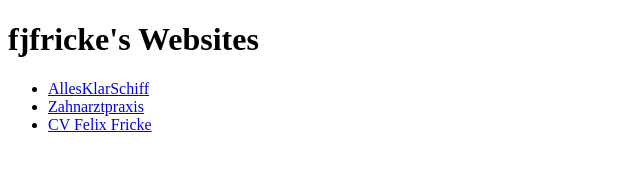
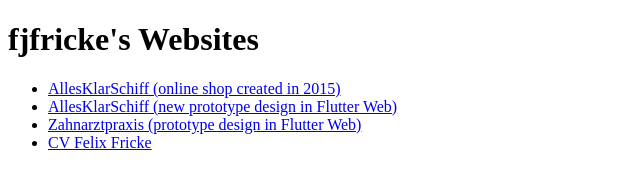
Before and after one commit to fjfricke/fjfricke.github.io, a plain HTML site: page index.html in a window 1280 px wide. Shown: the whole page, without its empty margins (0-640 px from the left). Drawn offline with Linux system fonts and the light colour scheme.

Commit message:
change index to include original allesklarschiff

```diff
--- a/index.html
+++ b/index.html
@@ -8,10 +8,13 @@
 <h1>fjfricke's Websites</h1>
 <ul>
   <li>
-  	<a href="/allesklarschiff">AllesKlarSchiff</a>
+    <a href="http://www.allesklarschiff.de">AllesKlarSchiff (online shop created in 2015)</a>
   </li>
   <li>
-  	<a href="/zahnarztpraxis">Zahnarztpraxis</a>
+  	<a href="/allesklarschiff">AllesKlarSchiff (new prototype design in Flutter Web)</a>
+  </li>
+  <li>
+  	<a href="/zahnarztpraxis">Zahnarztpraxis (prototype design in Flutter Web)</a>
   </li>
   <li>
     <a href="/CV.pdf">CV Felix Fricke</a>
```
Also changed, not shown: 2 other files.
